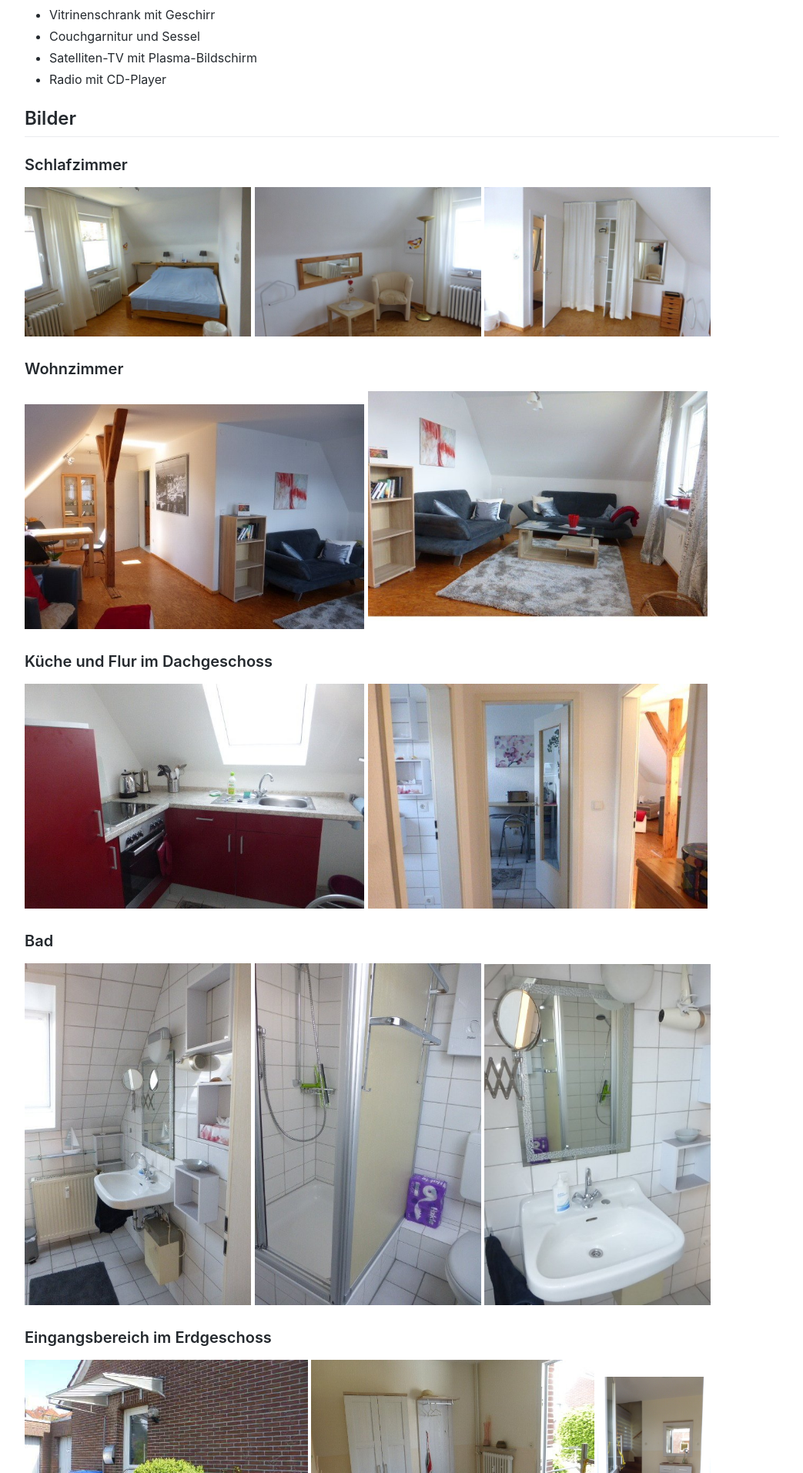
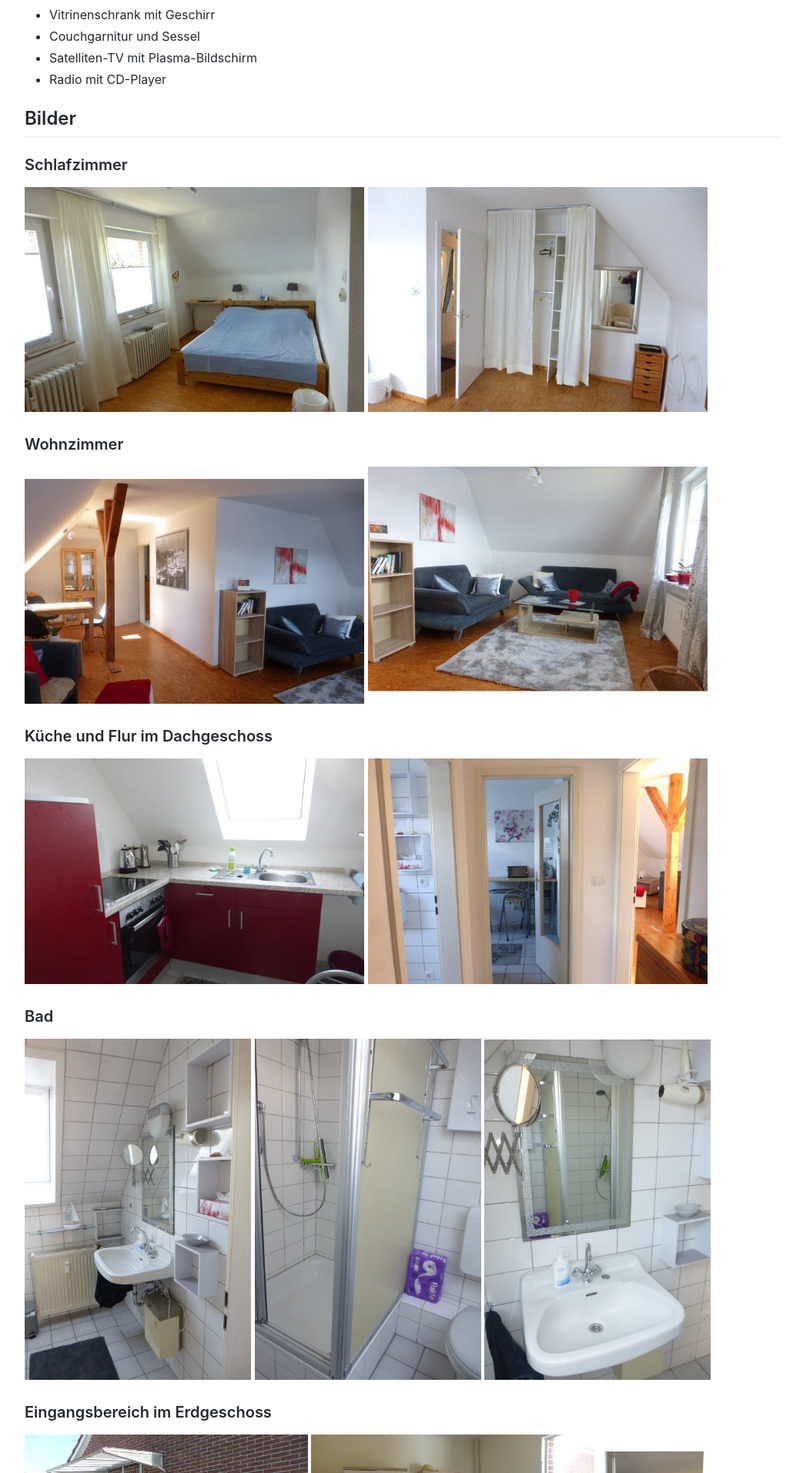
Before and after one commit to ferienwohnungblumenstrasse/ferienwohnungblumenstrasse.github.io, a Jekyll site: the page built from index.md, in a window 1280 px wide. Shown: the part 2039-3952 px from the top of the page at 77% size, without its empty margins (118-1161 px from the left). Built offline with Jekyll 4.4.1, drawn with Linux system fonts in a browser that asks for light colours; our own code applies the rules of GitHub Pages for plain Markdown files.

Commit message:
Update index.md

```diff
--- a/index.md
+++ b/index.md
@@ -90,7 +90,7 @@ Große L-förmiges Wohnzimmer:
 
 ### Schlafzimmer
 
-<img width="30%" src="schlafzimmer-B1.jpg"> <img width="30%" src="schlafzimmer-B2.jpg"> <img width="30%" src="schlafzimmer-B3.jpg">
+<img width="45%" src="schlafzimmer-B1.jpg"> <img width="45%" src="schlafzimmer-B3.jpg">
 
 ### Wohnzimmer
 
```
